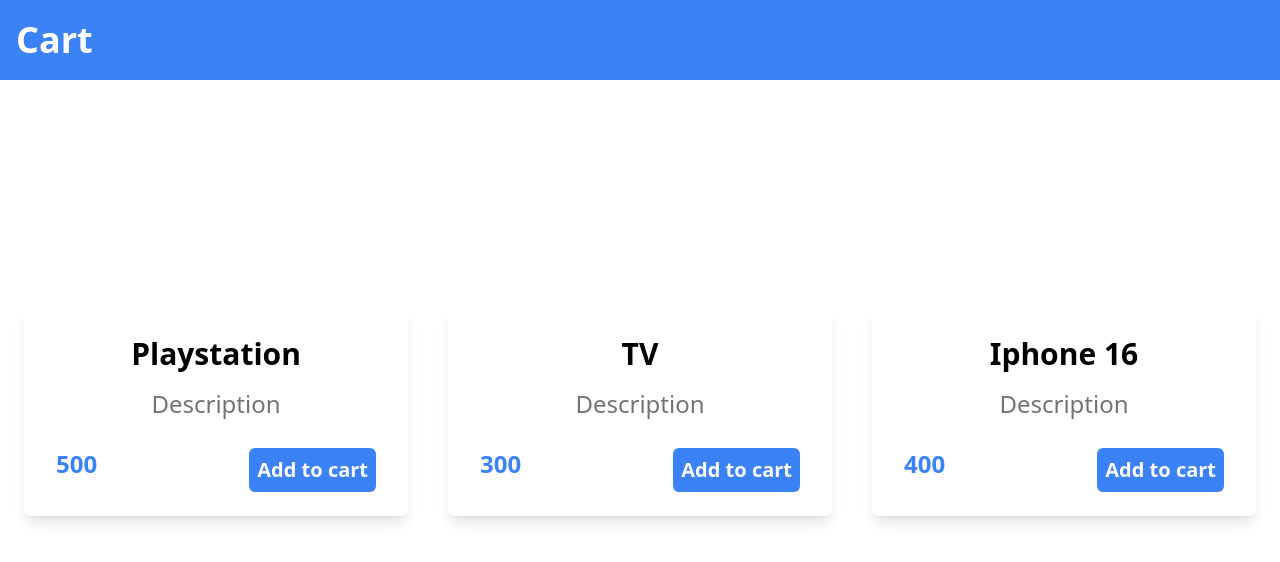
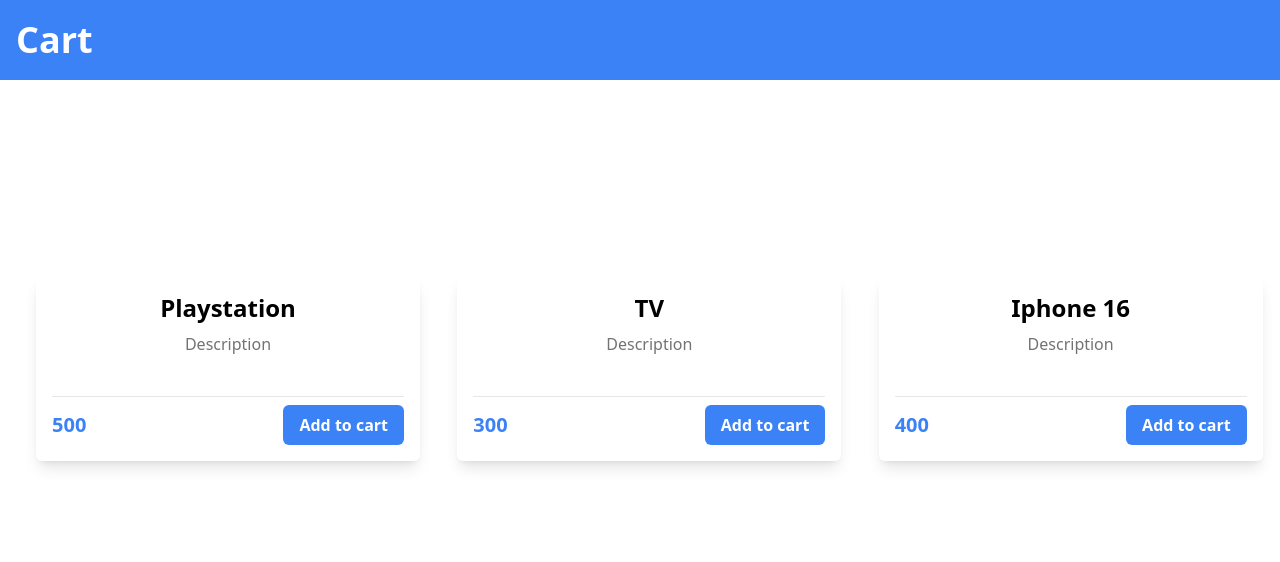
Before and after one commit to kusaXD/internet-shop, a React (Create React App) app: page / in a window 1280 px wide. Shown: the top 562 px of the page. Built offline with nearby package versions, Linux system fonts and the light colour scheme.

Commit message:
fix styles in catalog

```diff
--- a/src/Components/ProductItem.jsx
+++ b/src/Components/ProductItem.jsx
@@ -5,23 +5,26 @@
   const { addToCart } = useCartContext();
 
   return (
-    <div className="shadow-lg rounded-md w-96 h-52 flex flex-col justify-center items-center m-5">
-      <div className=" w-80 h-48">
-        <section className="flex justify-center items-center flex-col">
-          <h2 className="font-bold text-3xl mt-5">{product.name}</h2>
-          <p className="text-neutral-500 text-2xl mt-4">
+    <div className="shadow-lg rounded-md w-80 md:w-96 flex flex-col justify-between p-4 m-2 md:m-5 hover:shadow-xl transition-shadow">
+      <div>
+        <h2 className="font-bold text-xl md:text-2xl text-center line-clamp-1 mb-2">
+          {product.name}
+        </h2>
+        <p className="text-neutral-500 text-sm md:text-base text-center line-clamp-3 min-h-[48px]">
           {product.description}
         </p>
-        </section>
-        <section className="flex justify-between mt-7">
-          <p className="text-blue-500 text-2xl font-bold">{product.price}</p>
+      </div>
+
+      <div className="flex justify-between items-center mt-4 pt-2 border-t border-gray-200">
+        <p className="text-blue-500 text-lg md:text-xl font-bold">
+          {product.price}
+        </p>
         <button
           onClick={() => addToCart(product)}
-            className="bg-blue-500 text-xl w-30 hover:text-2xl hover:bg-blue-700 p-2 rounded-md text-white font-bold"
+          className="bg-blue-500 hover:bg-blue-700 px-3 md:px-4 py-2 rounded-md text-white font-bold text-sm md:text-base transition-all whitespace-nowrap"
         >
           Add to cart
         </button>
-        </section>
       </div>
     </div>
   );
--- a/src/Components/ProductsList.jsx
+++ b/src/Components/ProductsList.jsx
@@ -3,7 +3,7 @@
 
 function ProductsList({ products }) {
   return (
-    <div className="flex justify-center mt-52">
+    <div className="grid grid-cols-3 gap-4 max-w-screen-xl mx-auto p-4 mt-40">
       {products.map((product) => (
         <ProductItem product={product} />
       ))}
```
Lines whose indentation alone changed are shown as unchanged.
